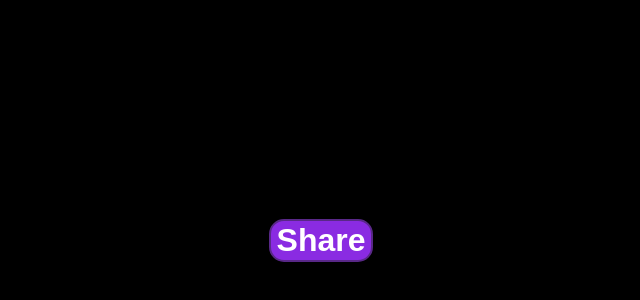
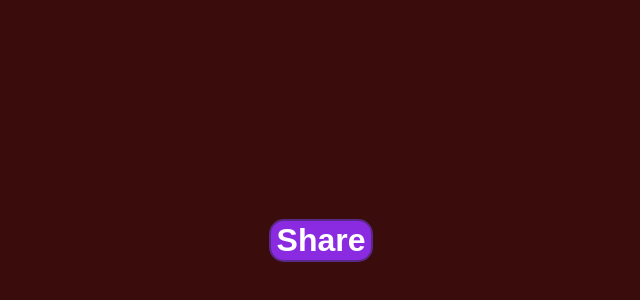
Before and after one commit to donovan-herion/diff-test, a plain HTML site: page index.html in a window 1280 px wide. Shown: the part 168-468 px from the top of the page, without its empty margins (319-959 px from the left). Drawn offline with Linux system fonts and the light colour scheme.

Commit message:
test share btn

```diff
--- a/style.css
+++ b/style.css
@@ -1,5 +1,5 @@
 body {
-  background-color: black;
+  background-color: rgb(59, 12, 12);
   display: flex;
   justify-content: center;
   height: 100vh;
```
